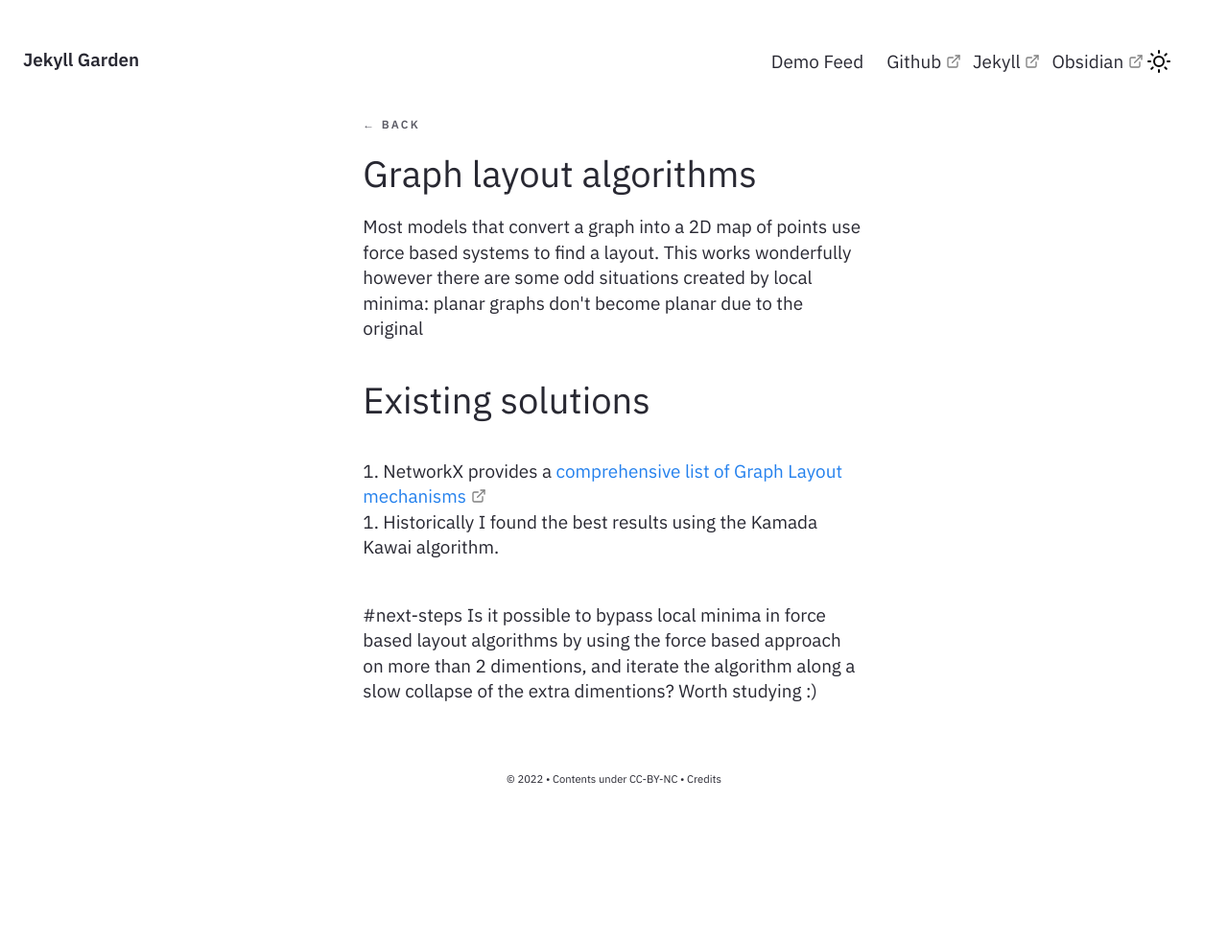
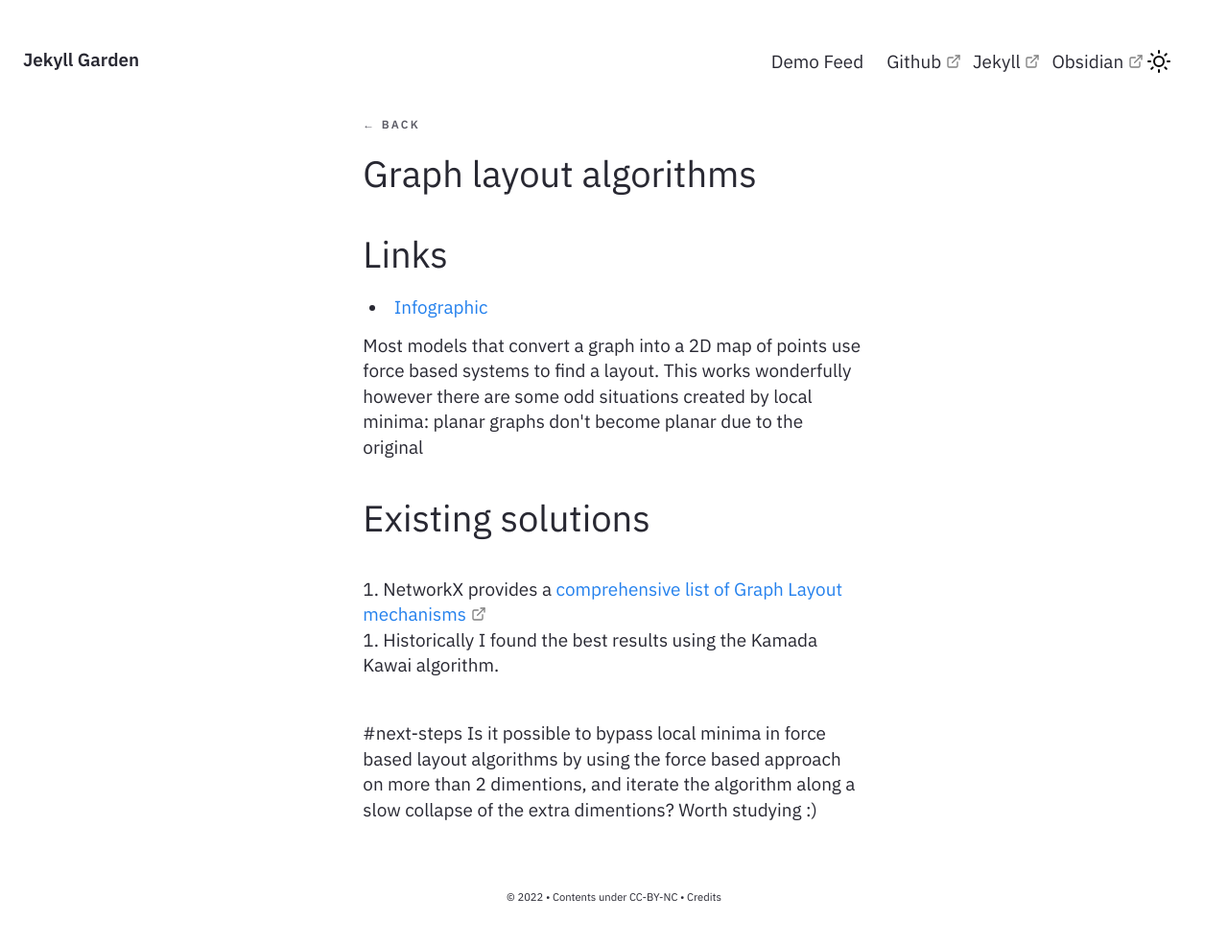
Before and after one commit to migueltorrescosta/obsidian-notes-old, a Jekyll site: the page built from _notes/Public/Graph Layout Algorithms.md, in a window 1280 px wide. Shown: the whole page at 96% size. Built offline with Jekyll 4.4.1, drawn with Linux system fonts in a browser that asks for light colours; before the commit the page ends 900 px from its top, so only the background shows below that.

Commit message:
Improve note links

```diff
--- a/_notes/Public/Graph Layout Algorithms.md
+++ b/_notes/Public/Graph Layout Algorithms.md
@@ -1,6 +1,9 @@
 ---
-tags: math, graph-theory
+tags: math
 ---
+
+# Links
+- [[Infographic]]
 
 Most models that convert a graph into a 2D map of points use force based systems to find a layout. This works wonderfully however there are some odd situations created by local minima: planar graphs don't become planar due to the original
 
```
Also changed, not shown: _notes/Public/GitLaw.md (+3 -0 lines), _notes/Public/Nerd Snipping.md (+1 -1 lines), _notes/Public/Salem Witch Trials.md (+1 -1 lines).
